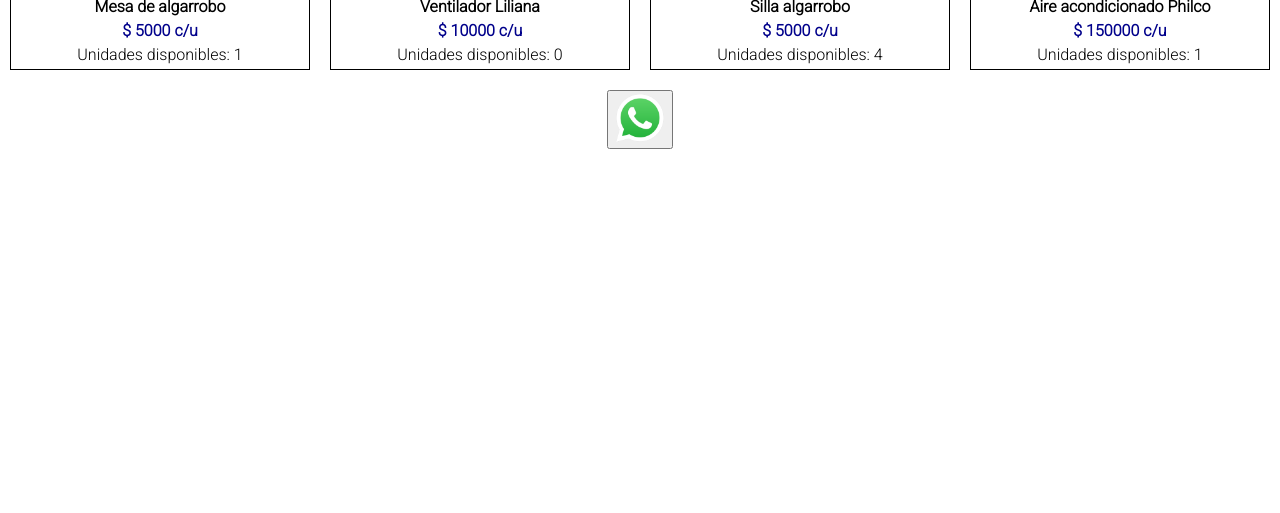
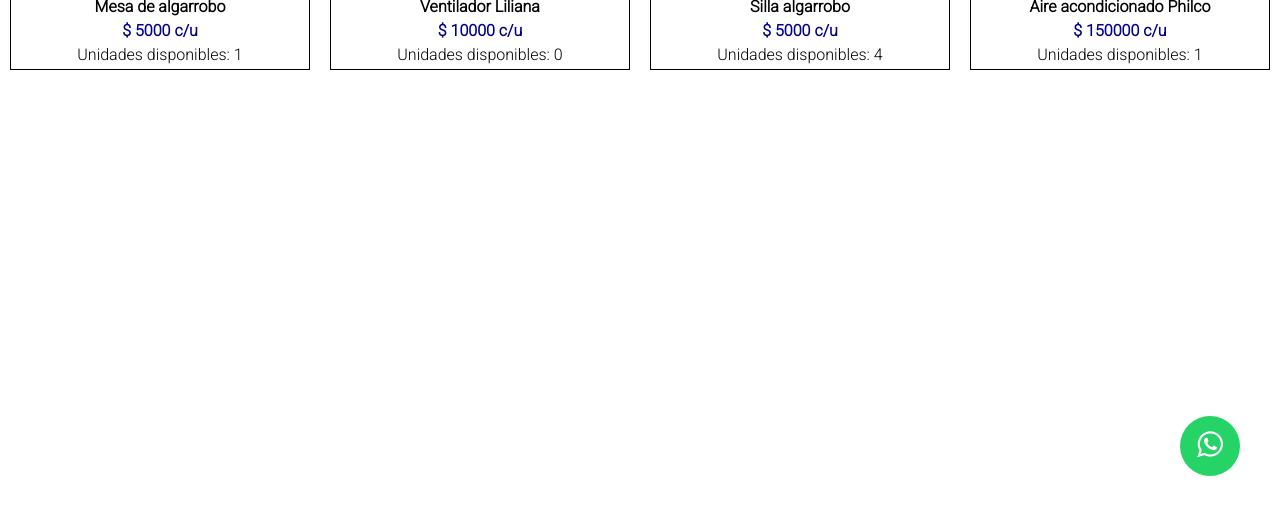
Before and after one commit to quinojuan/recupero, a React (Vite) app: page / in a window 1280 px wide. Shown: the part 284-797 px from the top of the page. Built offline with nearby package versions, Linux system fonts and the light colour scheme.

Commit message:
whatsapp button flotante

```diff
--- a/index.html
+++ b/index.html
@@ -4,7 +4,8 @@
     <meta charset="UTF-8" />
     <link rel="icon" type="image/svg+xml" href="/vite.svg" />
     <meta name="viewport" content="width=device-width, initial-scale=1.0" />
-    <title>Vite + React</title>
+    <link rel="stylesheet" href="https://stackpath.bootstrapcdn.com/font-awesome/4.7.0/css/font-awesome.min.css">
+    <title>Recupero</title>
   </head>
   <body>
     <div id="root"></div>
--- a/package.json
+++ b/package.json
@@ -11,6 +11,7 @@
   },
   "dependencies": {
     "axios": "^1.4.0",
+    "dotenv": "^16.0.3",
     "react": "^18.2.0",
     "react-dom": "^18.2.0"
   },
--- a/src/App.jsx
+++ b/src/App.jsx
@@ -2,7 +2,7 @@ import "./App.css";
 import Gallery from "./components/Gallery";
 import WhatsAppButton from "./components/WhatsAppButton";
 import data from "./data.json";
-import { ImageUploader } from "./helpers/ImageUploader";
+import {ImageUploader} from "./helpers/ImageUploader";
 
 function App() {
   return (
@@ -10,6 +10,7 @@ function App() {
       <Gallery data={data} />
       {/* <ImageUploader /> */}
       <WhatsAppButton />
+
     </>
   );
 }
--- a/src/components/WhatsAppButton.css
+++ b/src/components/WhatsAppButton.css
@@ -1,4 +1,4 @@
-.wts {
+/* .wts {
     width: 50px;
     height: 50px;
 }
@@ -7,4 +7,22 @@
     display: flex;
     justify-content: center;
     margin-top: 20px;
-}
+} */
+
+.whatsapp {
+    position:fixed;
+    width:60px;
+    height:60px;
+    bottom:40px;
+    right:40px;
+    background-color:#25d366;
+    color:#FFF;
+    border-radius:50px;
+    text-align:center;
+    font-size:30px;
+    z-index:100;
+  }
+
+  .whatsapp-icon {
+    margin-top:13px;
+  }
--- a/src/components/WhatsAppButton.jsx
+++ b/src/components/WhatsAppButton.jsx
@@ -3,19 +3,28 @@ import whatsapp from "../assets/whatsapp.png";
 import "../components/WhatsAppButton.css";
 
 const WhatsAppButton = () => {
-  const phoneNumber = "5491160300518"; // Agrega aquí tu número de teléfono
+  // const phoneNumber = "5491160300518"; // Agrega aquí tu número de teléfono
 
-  const handleWhatsAppClick = () => {
-    const url = `https://api.whatsapp.com/send?phone=${phoneNumber}`;
-    window.open(url, "_blank");
-  };
+  // const handleWhatsAppClick = () => {
+  //   const url = `https://api.whatsapp.com/send?phone=${phoneNumber}`;
+  //   window.open(url, "_blank");
+  // };
 
   return (
     <>
       <div className="container">
-        <button className="btn" onClick={handleWhatsAppClick}>
+        {/* <button className="btn" onClick={handleWhatsAppClick}>
           <img className="wts" src={whatsapp} alt="WhatsApp" />
-        </button>
+        </button> */}
+
+        <a
+          href="https://wa.me/5211234567890?text=Me%20gustaría%20mas%20información%20de: "
+          class="whatsapp"
+          target="_blank"
+        >
+          {" "}
+          <i class="fa fa-whatsapp whatsapp-icon"></i>
+        </a>
       </div>
     </>
   );
```
Also changed, not shown: src/helpers/ImageUploader.jsx (+12 -12 lines), 2 other files (tests, documents, lock files or other folders).
